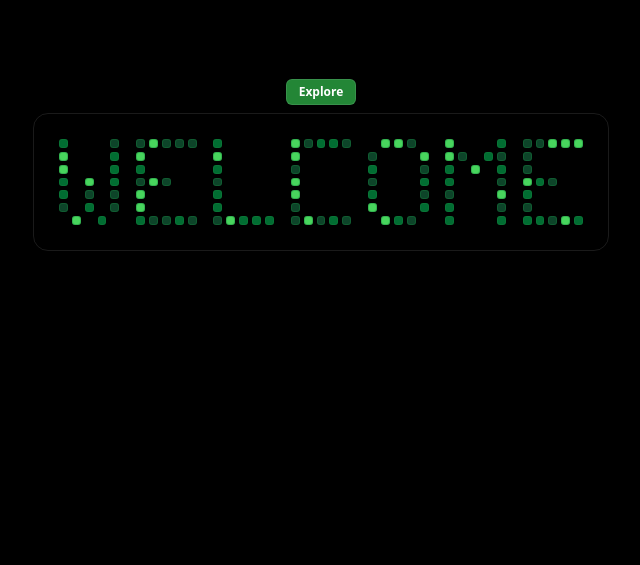
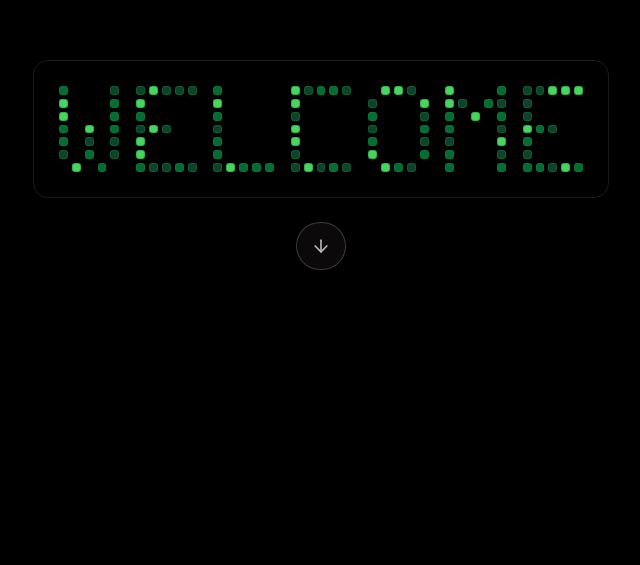
Before and after one commit to SiL3nTL00p/manthan_portfolio, a React (Vite) app: page / in a window 1280 px wide. Shown: the part 235-800 px from the top of the page, without its empty margins (319-959 px from the left). Built offline with nearby package versions, Linux system fonts and the light colour scheme.

Commit message:
Update new scroll down button

```diff
--- a/src/App.tsx
+++ b/src/App.tsx
@@ -3,12 +3,17 @@
 
 import { ProjectsGrid } from "./components/ui/Projects2"
 import { About } from "./components/ui/about"
+import { CommitsGrid } from "@/components/ui/github.tsx"
 
 function App() {
 
 
   return (
     <div className="min-h-screen flex flex-col bg-[#0b0909] text-gray-200 scale-100 relative overflow-hidden">
+
+      <div className="flex items-center justify-center h-screen bg-black">
+        <CommitsGrid text="Welcome" />
+      </div>
 
       {/* About section */}
       <div className="z-15">
@@ -26,7 +31,7 @@ function App() {
             <section className="w-full grid grid-cols-12 grid-gap relative z-10 max-w-8xl pb-4 pt-4 px-4 gap-y-8">
                 <div className="flex-col align-center space-y-2 col-start-1 col-end-13 caption md:col-start-1 md:col-end-6">
                     <span className="flex flex-row space-x-2 align-middle">
-                        <p className="self-center px-2 pt-1 pb-[2px] mono uppercase text-zinc-600">Last updated 2025-12-31</p>
+                        <p className=" text-sm self-center px-2 pt-1 pb-[2px] mono uppercase text-zinc-600">Last updated 12/01/2026</p>
                     </span>
                 </div>
             </section>
--- a/src/components/ui/github.tsx
+++ b/src/components/ui/github.tsx
@@ -1,5 +1,130 @@
+"use client";
+
+import * as React from "react";
+import { motion, AnimatePresence } from "framer-motion";
 import { cn } from "@/lib/utils";
+import type { Transition } from "framer-motion";
 import type { CSSProperties } from "react";
+
+// --- 1. MenuBar Component (Fixed size constraints) ---
+
+export interface MenuBarItem {
+  icon: (props: React.SVGProps<SVGSVGElement>) => React.JSX.Element;
+  label: string;
+  onClick?: () => void;
+}
+
+interface MenuBarProps extends React.HTMLAttributes<HTMLDivElement> {
+  items: MenuBarItem[];
+}
+
+const springConfig: Transition = {
+  type: "tween",
+  duration: 0.3,
+  ease: "easeInOut",
+};
+
+export function MenuBar({ items, className, ...props }: MenuBarProps) {
+  const [activeIndex, setActiveIndex] = React.useState<number | null>(null);
+  const menuRef = React.useRef<HTMLDivElement>(null);
+  // Default to centering if measurement fails
+  const [tooltipX, setTooltipX] = React.useState<number>(0);
+  const tooltipRef = React.useRef<HTMLDivElement>(null);
+
+  React.useEffect(() => {
+    if (activeIndex !== null && menuRef.current && tooltipRef.current) {
+      const menuItem = menuRef.current.children[activeIndex] as HTMLElement;
+      const menuRect = menuRef.current.getBoundingClientRect();
+      const itemRect = menuItem.getBoundingClientRect();
+      const tooltipRect = tooltipRef.current.getBoundingClientRect();
+
+      // Calculate center position relative to the menu container
+      // This allows the tooltip to be negative (stick out left) or > width (stick out right)
+      const left =
+        itemRect.left -
+        menuRect.left +
+        (itemRect.width - tooltipRect.width) / 2;
+
+      setTooltipX(left);
+    }
+  }, [activeIndex]);
+
+  return (
+    <div className={cn("relative", className)} {...props}>
+      <AnimatePresence>
+        {activeIndex !== null && (
+          <motion.div
+            initial={{ opacity: 0, y: 5 }}
+            animate={{ opacity: 1, y: 0 }}
+            exit={{ opacity: 0, y: 5 }}
+            transition={springConfig}
+            className="absolute left-0 top-[-40px] pointer-events-none z-50 whitespace-nowrap"
+          >
+            <motion.div
+              ref={tooltipRef}
+              className={cn(
+                "h-8 px-4 rounded-lg flex justify-center items-center", // Removed overflow-hidden to prevent clipping
+                "bg-neutral-800/90 backdrop-blur",
+                "border border-white/20",
+                "shadow-[0_0_0_1px_rgba(255,255,255,0.08)]"
+              )}
+              initial={{ x: tooltipX }}
+              animate={{ x: tooltipX }}
+              transition={springConfig}
+              style={{ width: "max-content" }} // Ensures width always fits the text
+            >
+              <p className="text-xs font-medium text-white">
+                {items[activeIndex].label}
+              </p>
+            </motion.div>
+          </motion.div>
+        )}
+      </AnimatePresence>
+
+      <div
+        ref={menuRef}
+        className={cn(
+          "h-12 px-2 inline-flex justify-center items-center gap-[3px] overflow-hidden z-10",
+          "rounded-full bg-[#0b0909] backdrop-blur",
+          "border border-white/20"
+        )}
+      >
+        {items.map((item, index) => (
+          <button
+            key={index}
+            className="w-8 h-8 rounded-full flex justify-center items-center hover:bg-white/10 transition-colors"
+            onMouseEnter={() => setActiveIndex(index)}
+            onMouseLeave={() => setActiveIndex(null)}
+            onClick={() => item.onClick?.()}
+          >
+            <item.icon className="w-5 h-5 text-[#bab5ae]" />
+            <span className="sr-only">{item.label}</span>
+          </button>
+        ))}
+      </div>
+    </div>
+  );
+}
+
+// --- 2. Icons ---
+
+const ArrowDownIcon = (props: React.SVGProps<SVGSVGElement>) => (
+  <svg
+    xmlns="http://www.w3.org/2000/svg"
+    viewBox="0 0 24 24"
+    fill="none"
+    stroke="currentColor"
+    strokeWidth="2"
+    strokeLinecap="round"
+    strokeLinejoin="round"
+    {...props}
+  >
+    <path d="M12 5v14" />
+    <path d="m19 12-7 7-7-7" />
+  </svg>
+);
+
+// --- 3. Main CommitsGrid Component ---
 
 export const CommitsGrid = ({ text }: { text: string }) => {
   const cleanString = (str: string): string => {
@@ -59,18 +184,22 @@ export const CommitsGrid = ({ text }: { text: string }) => {
   const getRandomDelay = () => `${(Math.random() * 0.6).toFixed(1)}s`;
   const getRandomFlash = () => +(Math.random() < 0.3);
 
+  // Configuration for the MenuBar
+  const menuItems: MenuBarItem[] = [
+    {
+      icon: ArrowDownIcon,
+      label: "Scroll Down",
+      onClick: () => {
+        window.scrollBy({
+          top: window.innerHeight,
+          behavior: "smooth",
+        });
+      },
+    },
+  ];
+
   return (
-    <div className="flex flex-col gap-2 w-full max-w-xl">
-      {/* GitHub Style Header with Button */}
-      <div className="flex justify-center w-full">
-        <a
-          href="/about"
-          className="bg-[#238636] hover:bg-[#2ea043] text-white font-semibold py-1 px-3 rounded-[6px] text-xs border border-[rgba(240,246,252,0.1)] shadow-sm transition-colors flex items-center gap-2 no-underline"
-        >
-          Explore
-        </a>
-      </div>
-
+    <div className="flex flex-col items-center gap-6 w-full max-w-xl">
       {/* The Grid */}
       <section
         className="w-full bg-card/70 border border-white/10 grid p-1.5 sm:p-3 gap-0.5 sm:gap-1 rounded-[10px] sm:rounded-[15px]"
@@ -104,6 +233,9 @@ export const CommitsGrid = ({ text }: { text: string }) => {
           );
         })}
       </section>
+
+      {/* Aesthetic Menu Bar Below Grid */}
+      <MenuBar items={menuItems} />
     </div>
   );
 };
--- a/src/main.tsx
+++ b/src/main.tsx
@@ -3,7 +3,6 @@ import { createRoot } from "react-dom/client";
 import "./index.css";
 import App from "./App";
 import { BrowserRouter, Route, Routes } from "react-router-dom";
-import { CommitsGridDemo } from "./pages/Welcome";
 
 
 
@@ -62,8 +61,7 @@ function Root() {
 
         <main>
           <Routes>
-            <Route path="/" element={<CommitsGridDemo />} />
-            <Route path="/about" element={<App />} />
+            <Route path="/" element={<App />} />
 
           </Routes>
         </main>
```
